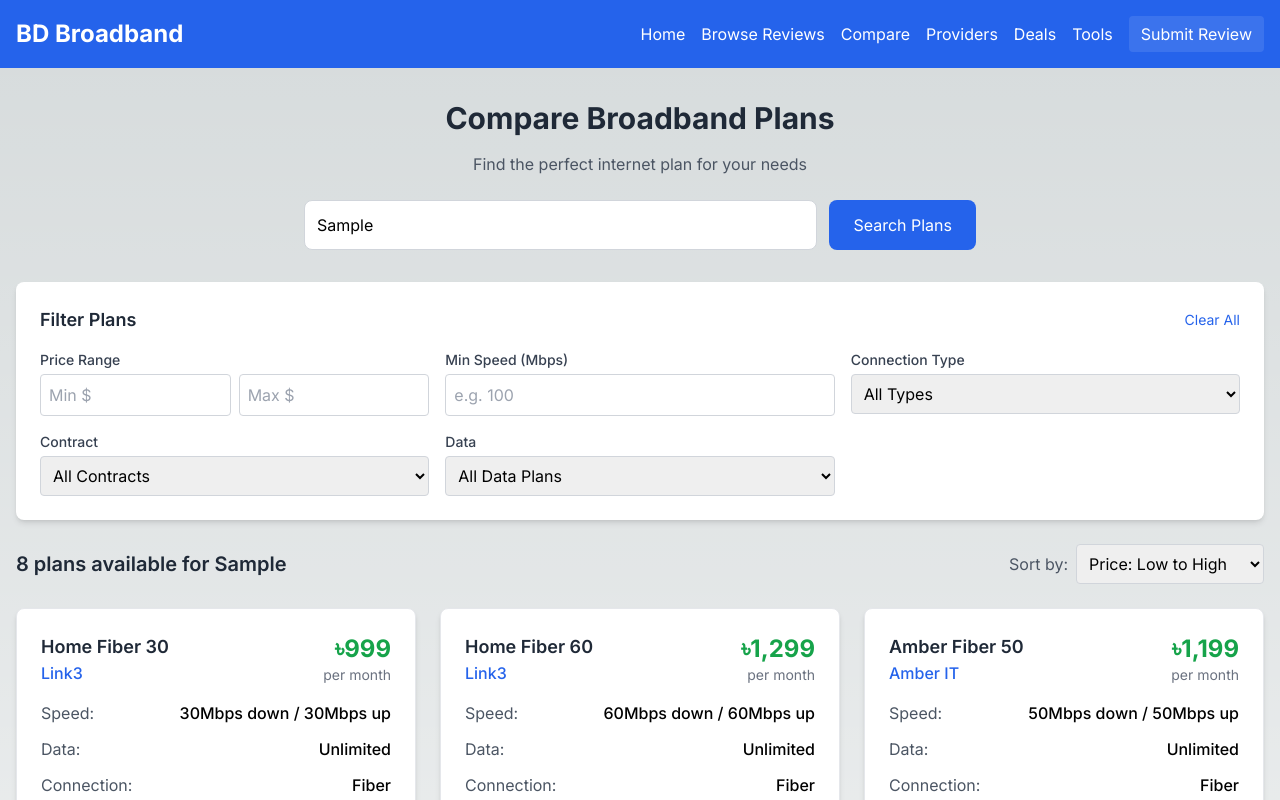
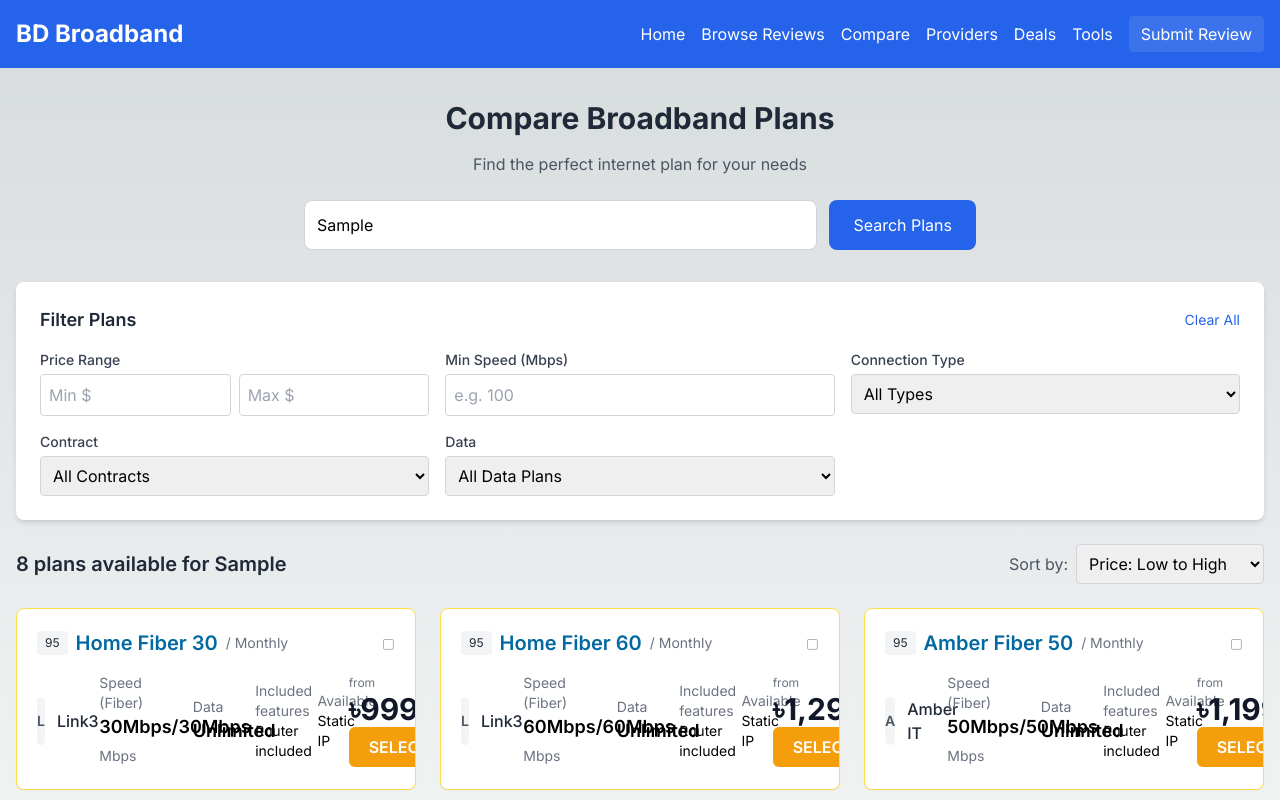
Before and after one commit to alextheous/review-service-web, a Next.js app: page /compare in a window 1280 px wide. Both pictures are taken after typing "Sample" into the empty fields and a click on the button "Search Plans". Shown: the top 800 px of the page. Built offline with nearby package versions, Linux system fonts and the light colour scheme.

Commit message:
Redesign PlanCard to match provided reference card layout

```diff
--- a/components/PlanCard.tsx
+++ b/components/PlanCard.tsx
@@ -1,4 +1,4 @@
-import { formatPrice, formatSpeed, formatData, getConnectionTypeLabel, formatRating, getContractLabel } from '../lib/utils';
+import { formatPrice, formatSpeed, getConnectionTypeLabel, getContractLabel } from '../lib/utils';
 
 interface Plan {
   id: number;
@@ -19,87 +19,81 @@ interface Plan {
 
 interface PlanCardProps {
   plan: Plan;
+  badge?: { label: string; color: 'green' | 'purple' | 'yellow' };
+  score?: number;
+  monthlyNote?: string;
 }
 
-export default function PlanCard({ plan }: PlanCardProps) {
+const badgeColorMap = {
+  green: 'bg-green-100 text-green-800',
+  purple: 'bg-purple-100 text-purple-800',
+  yellow: 'bg-yellow-100 text-yellow-800',
+};
+
+export default function PlanCard({ plan, badge, score = 95, monthlyNote }: PlanCardProps) {
   return (
-    <div className="bg-white rounded-lg shadow-md p-6 border border-gray-200 hover:shadow-lg transition-shadow">
-      {/* Header */}
-      <div className="flex justify-between items-start mb-4">
-        <div>
-          <h3 className="text-lg font-semibold text-gray-800">{plan.name}</h3>
-          <p className="text-blue-600 font-medium">{plan.provider}</p>
+    <div className="rounded-lg border border-yellow-300 shadow-sm overflow-hidden bg-white">
+      {badge && <div className="h-1 w-full bg-yellow-300" />}
+
+      <div className="p-4 md:p-5">
+        <div className="flex items-center justify-between">
+          <div className="flex items-center gap-2">
+            {badge && (
+              <span className={`text-xs px-2 py-1 rounded ${badgeColorMap[badge.color]}`}>{badge.label}</span>
+            )}
+            <span className="text-xs bg-gray-100 text-gray-800 px-2 py-1 rounded">{score}</span>
+            <h3 className="text-lg md:text-xl font-semibold text-sky-700">
+              {plan.name}
+            </h3>
+            <span className="text-sm text-gray-500 hidden md:inline">/ {getContractLabel(plan.contract)}</span>
           </div>
-        <div className="text-right">
-          <div className="text-2xl font-bold text-green-600">{formatPrice(plan.price)}</div>
-          <div className="text-sm text-gray-500">per month</div>
-        </div>
+          <button aria-label="add to comparison" className="text-gray-400 hover:text-gray-600 text-sm">▢</button>
         </div>
 
-      {/* Key Details */}
-      <div className="space-y-3 mb-4">
-        <div className="flex justify-between">
-          <span className="text-gray-600">Speed:</span>
-          <span className="font-medium">{formatSpeed(plan.speed_down)} down / {formatSpeed(plan.speed_up)} up</span>
+        <div className="mt-4 grid grid-cols-1 md:grid-cols-12 gap-4 md:items-center">
+          <div className="md:col-span-2 flex items-center gap-3">
+            <div className="w-12 h-12 rounded-full bg-gray-100 flex items-center justify-center">
+              <span className="text-sm font-semibold text-gray-600">{plan.provider[0]}</span>
             </div>
-        <div className="flex justify-between">
-          <span className="text-gray-600">Data:</span>
-          <span className="font-medium">{formatData(plan.data)}</span>
+            <div className="text-gray-800 font-medium">{plan.provider}</div>
           </div>
-        <div className="flex justify-between">
-          <span className="text-gray-600">Connection:</span>
-          <span className="font-medium">{getConnectionTypeLabel(plan.connection_type)}</span>
+
+          <div className="md:col-span-3">
+            <div className="text-gray-500 text-sm">Speed ({getConnectionTypeLabel(plan.connection_type)})</div>
+            <div className="text-lg font-semibold">{formatSpeed(plan.speed_down)}/{formatSpeed(plan.speed_up)} <span className="text-sm font-normal text-gray-500">Mbps</span></div>
           </div>
-        <div className="flex justify-between">
-          <span className="text-gray-600">Contract:</span>
-          <span className="font-medium">{getContractLabel(plan.contract)}</span>
+
+          <div className="md:col-span-2">
+            <div className="text-gray-500 text-sm">Data</div>
+            <div className="text-lg font-semibold">{plan.data}</div>
+          </div>
+
+          <div className="md:col-span-2">
+            <div className="text-gray-500 text-sm">Included features</div>
+            <div className="text-sm">
+              {plan.modem_included ? 'Router included' : 'BYO Router'}
             </div>
             {plan.setup_fee > 0 && (
-          <div className="flex justify-between">
-            <span className="text-gray-600">Setup Fee:</span>
-            <span className="font-medium text-orange-600">{formatPrice(plan.setup_fee)}</span>
-          </div>
+              <div className="text-xs text-gray-500">Connection fee {formatPrice(plan.setup_fee)}</div>
             )}
           </div>
 
-      {/* Rating */}
-      <div className="flex items-center mb-4">
-        <div className="flex text-yellow-400 mr-2">
-          {[...Array(5)].map((_, i) => (
-            <span key={i} className={i < Math.floor(plan.rating) ? 'text-yellow-400' : 'text-gray-300'}>
-              ★
-            </span>
-          ))}
-        </div>
-        <span className="text-sm text-gray-600">{formatRating(plan.rating)} rating</span>
+          <div className="md:col-span-1 hidden md:block">
+            <div className="text-gray-500 text-sm">Available</div>
+            <div className="text-sm">Static IP</div>
           </div>
 
-      {/* Perks */}
-      {plan.perks.length > 0 && (
-        <div className="mb-4">
-          <div className="flex flex-wrap gap-1">
-            {plan.perks.map((perk, index) => (
-              <span key={index} className="bg-green-100 text-green-800 text-xs px-2 py-1 rounded">
-                {perk}
-              </span>
-            ))}
+          <div className="md:col-span-2 flex md:block items-center justify-between gap-3">
+            <div>
+              <div className="text-xs text-gray-500">from</div>
+              <div className="text-2xl md:text-3xl font-bold text-gray-900">{formatPrice(plan.price)}<span className="text-sm text-gray-600 font-normal">/mo</span></div>
+              {monthlyNote && (
+                <div className="text-xs text-gray-500 mt-1">{monthlyNote}</div>
+              )}
+            </div>
+            <button className="bg-amber-500 hover:bg-amber-600 text-white font-semibold px-5 py-2 rounded-md">SELECT</button>
           </div>
         </div>
-      )}
-
-      {/* Availability */}
-      <div className="text-sm text-gray-500 mb-4">
-        Available in: {plan.availability}
-      </div>
-
-      {/* Action Buttons */}
-      <div className="space-y-2">
-        <button className="w-full bg-blue-600 text-white py-2 px-4 rounded hover:bg-blue-700 transition-colors">
-          View Details
-        </button>
-        <button className="w-full border border-blue-600 text-blue-600 py-2 px-4 rounded hover:bg-blue-50 transition-colors">
-          Compare Plan
-        </button>
       </div>
     </div>
   );
```
Lines whose indentation alone changed are shown as unchanged.
